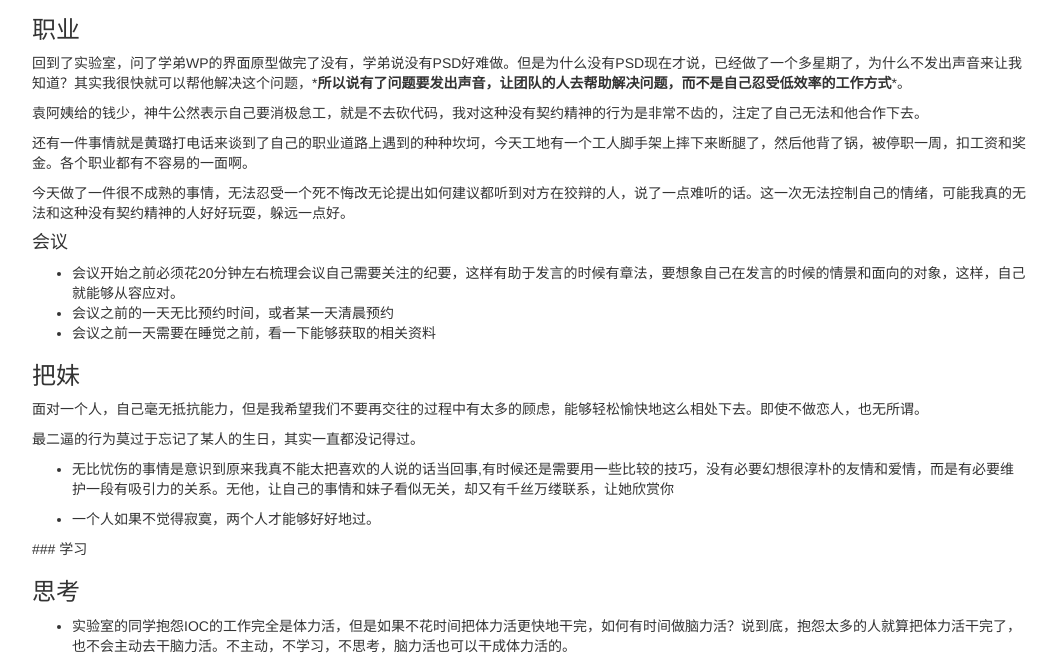
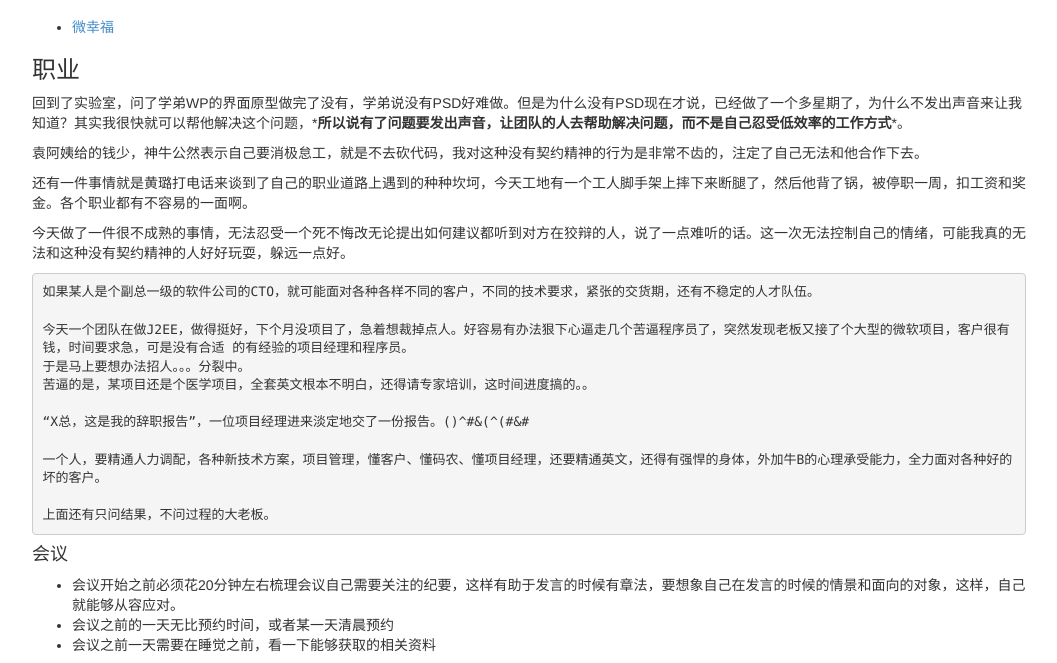
Before and after one commit to guoylyy/vimwiki, a plain HTML site: page html/随便记录.html in a window 1280 px wide. Shown: the part 103-766 px from the top of the page, without its empty margins (111-1168 px from the left). Drawn offline with Linux system fonts and the light colour scheme.

Commit message:
new post

```diff
--- a/html/随便记录.html
+++ b/html/随便记录.html
@@ -18,6 +18,12 @@
 
 <h1 id="toc_1">发生的事，只是记录</h1>
 
+<ul>
+<li>
+<a href="微幸福.html">微幸福</a>
+
+</ul>
+
 <h3 id="toc_1.0.1">职业</h3>
 
 <p>
@@ -36,6 +42,20 @@
 <p>
 今天做了一件很不成熟的事情，无法忍受一个死不悔改无论提出如何建议都听到对方在狡辩的人，说了一点难听的话。这一次无法控制自己的情绪，可能我真的无法和这种没有契约精神的人好好玩耍，躲远一点好。
 </p>
+
+<pre>
+如果某人是个副总一级的软件公司的CTO，就可能面对各种各样不同的客户，不同的技术要求，紧张的交货期，还有不稳定的人才队伍。
+
+今天一个团队在做J2EE，做得挺好，下个月没项目了，急着想裁掉点人。好容易有办法狠下心逼走几个苦逼程序员了，突然发现老板又接了个大型的微软项目，客户很有钱，时间要求急，可是没有合适 的有经验的项目经理和程序员。
+于是马上要想办法招人。。。分裂中。
+苦逼的是，某项目还是个医学项目，全套英文根本不明白，还得请专家培训，这时间进度搞的。。
+
+“X总，这是我的辞职报告”，一位项目经理进来淡定地交了一份报告。()^#&amp;(^(#&amp;#
+
+一个人，要精通人力调配，各种新技术方案，项目管理，懂客户、懂码农、懂项目经理，还要精通英文，还得有强悍的身体，外加牛B的心理承受能力，全力面对各种好的坏的客户。
+
+上面还有只问结果，不问过程的大老板。
+</pre>
 
 <h4 id="toc_1.0.1.1">会议</h4>
 <ul>
```
Also changed, not shown: html/微幸福.html (added, +33 -0 lines), 5 other files.
